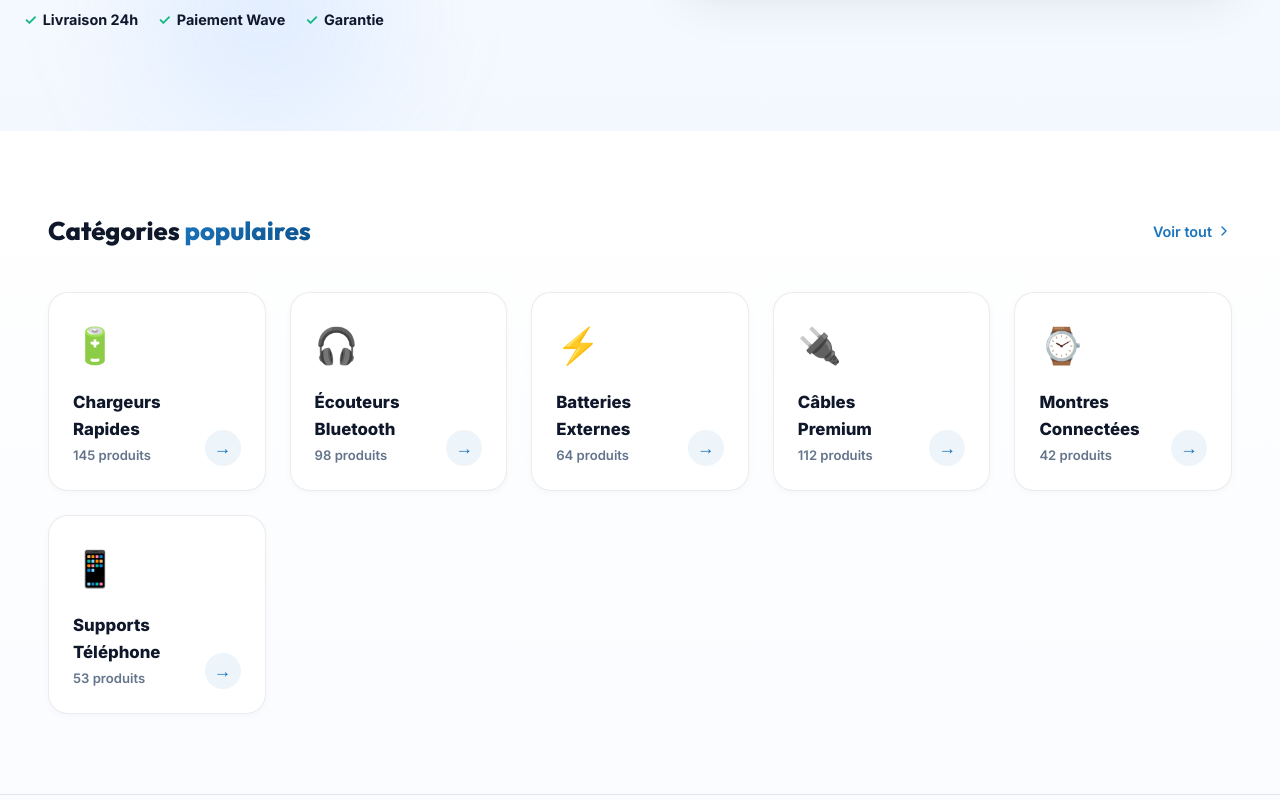
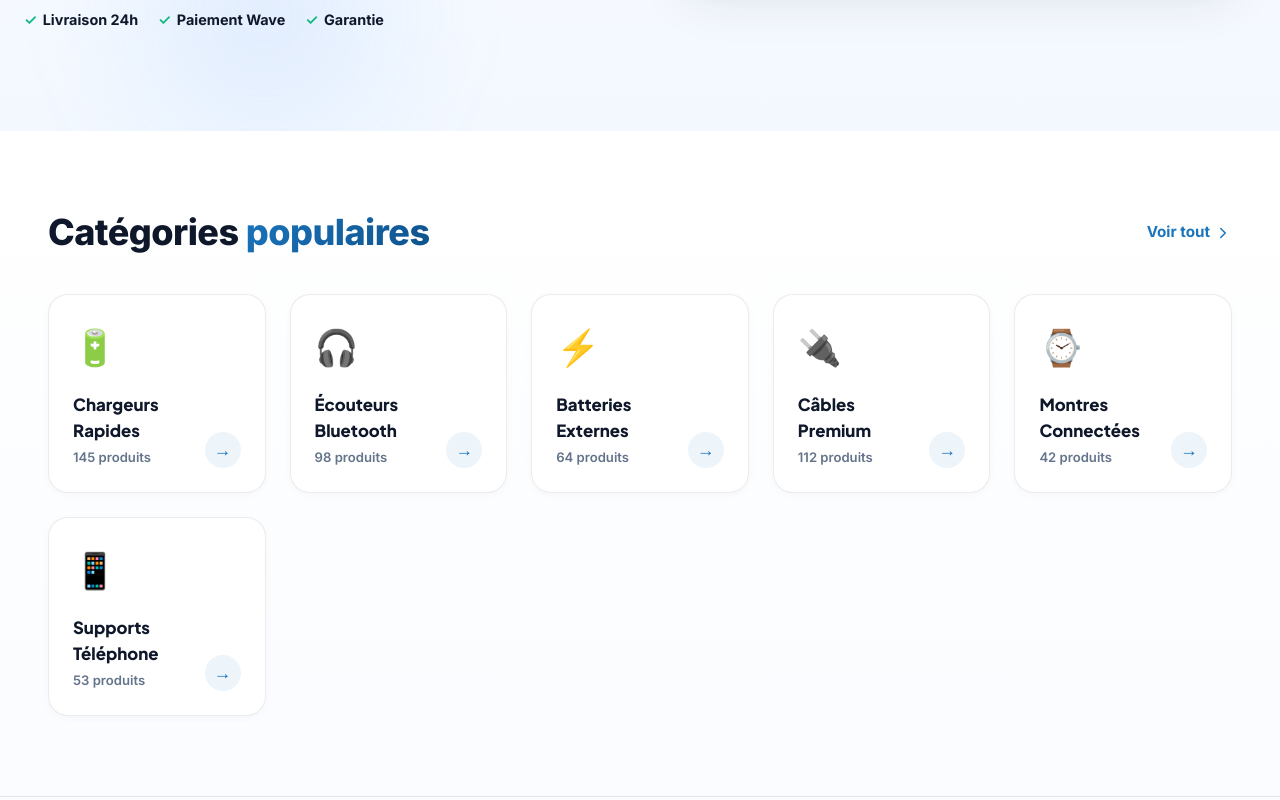
Before and after one commit to sekhoutoure/sentech-plus, a Next.js app: page / in a window 1280 px wide. Shown: the part 800-1600 px from the top of the page. Built offline with nearby package versions, Linux system fonts and the light colour scheme; no server answers; the database is empty.

Commit message:
feat: enhance depth with multi-layered composition, Plus Jakarta Sans typography (64px Hero, 40px Sections, 17px Body), CTA scale hover and 500ms section scroll reveal

```diff
--- a/src/app/globals.css
+++ b/src/app/globals.css
@@ -206,8 +206,8 @@ body {
 
 .btn-primary:hover {
   background: #0d528c;
-  transform: translateY(-2px);
-  box-shadow: 0 10px 25px rgba(13, 82, 140, 0.35);
+  transform: translateY(-2px) scale(1.02);
+  box-shadow: 0 12px 28px rgba(13, 82, 140, 0.35);
 }
 
 .btn-primary:active {
@@ -236,7 +236,8 @@ body {
 .btn-secondary:hover {
   background: #f1f5f9;
   border-color: rgba(15, 23, 42, 0.2);
-  transform: translateY(-2px);
+  transform: translateY(-2px) scale(1.02);
+  box-shadow: 0 8px 20px rgba(15, 23, 42, 0.08);
 }
 
 .btn-secondary:active {
@@ -251,8 +252,6 @@ body {
   border-radius: 6px;
   font-size: 0.75rem;
   font-weight: 700;
-  letter-spacing: 0.5px;
-  display: inline-block;
 }
 
 .badge-new {
--- a/src/app/layout.tsx
+++ b/src/app/layout.tsx
@@ -1,11 +1,17 @@
-import type { Metadata } from 'next';
-import { Inter, Outfit } from 'next/font/google';
+import { Plus_Jakarta_Sans, Inter, Outfit } from 'next/font/google';
 import './globals.css';
 import { CartProvider } from '@/context/CartContext';
 import { WishlistProvider } from '@/context/WishlistContext';
 import { ToastProvider } from '@/context/ToastContext';
 import SiteChrome from '@/components/layout/SiteChrome';
 import PageTransition from '@/components/ui/PageTransition';
+import type { Metadata } from 'next';
+
+const plusJakartaSans = Plus_Jakarta_Sans({
+  subsets: ['latin'],
+  variable: '--font-plus-jakarta',
+  display: 'swap',
+});
 
 const inter = Inter({
   subsets: ['latin'],
@@ -58,7 +64,7 @@ export default function RootLayout({
   children: React.ReactNode;
 }) {
   return (
-    <html lang="fr" className={`${inter.variable} ${outfit.variable}`} style={{ scrollBehavior: 'smooth' }}>
+    <html lang="fr" className={`${plusJakartaSans.variable} ${inter.variable} ${outfit.variable}`} style={{ scrollBehavior: 'smooth' }}>
       <head>
         <script
           type="application/ld+json"
--- a/src/app/page.tsx
+++ b/src/app/page.tsx
@@ -14,6 +14,7 @@ import { fetchProducts } from '@/lib/supabase';
 import ProductCard from '@/components/ui/ProductCard';
 import CountdownTimer from '@/components/ui/CountdownTimer';
 import AnimatedCounter from '@/components/ui/AnimatedCounter';
+import ScrollReveal from '@/components/ui/ScrollReveal';
 import { useToast } from '@/context/ToastContext';
 
 // ── Top 6 essential categories ──
@@ -342,14 +343,15 @@ export default function HomePage() {
       {/* ═══════════════════════════════════════════════
           SECTION 2 : CATÉGORIES POPULAIRES
       ═══════════════════════════════════════════════ */}
+      <ScrollReveal animation="fade-up">
         <section className="section-padding" style={{ background: 'linear-gradient(180deg, #ffffff 0%, #fafcff 100%)' }}>
           <div style={{ maxWidth: '1400px', margin: '0 auto', padding: '0 24px' }}>
             <div style={{ display: 'flex', alignItems: 'center', justifyContent: 'space-between', marginBottom: '40px' }}>
-            <h2 style={{ fontSize: '1.6rem', fontWeight: 800, fontFamily: 'Outfit, sans-serif', color: 'var(--color-foreground)' }}>
+              <h2 className="section-title" style={{ color: 'var(--color-foreground)', marginBottom: 0 }}>
                 Catégories <span className="sentech-gradient-text">populaires</span>
               </h2>
-            <Link href="/boutique" style={{ textDecoration: 'none', color: '#1b75bc', fontSize: '0.9rem', fontWeight: 600, display: 'flex', alignItems: 'center', gap: '4px' }}>
-              Voir tout <ChevronRight size={16} />
+              <Link href="/boutique" style={{ textDecoration: 'none', color: '#1b75bc', fontSize: '0.95rem', fontWeight: 700, display: 'flex', alignItems: 'center', gap: '4px' }}>
+                Voir tout <ChevronRight size={18} />
               </Link>
             </div>
 
@@ -416,7 +418,7 @@ export default function HomePage() {
                       {/* Bottom: Title + Count (Left), Arrow (Right) */}
                       <div style={{ display: 'flex', alignItems: 'flex-end', justifyContent: 'space-between' }}>
                         <div>
-                        <div style={{ fontSize: '1.05rem', fontWeight: 800, color: '#0f172a', fontFamily: 'var(--font-inter, Inter), sans-serif', marginBottom: '2px' }}>
+                          <div style={{ fontSize: '1.05rem', fontWeight: 800, color: '#0f172a', fontFamily: 'var(--font-plus-jakarta, Plus Jakarta Sans), sans-serif', marginBottom: '2px' }}>
                             {cat.name}
                           </div>
                           <div style={{ fontSize: '0.82rem', color: '#64748b', fontWeight: 600 }}>
@@ -445,6 +447,7 @@ export default function HomePage() {
             </div>
           </div>
         </section>
+      </ScrollReveal>
 
       {/* ═══════════════════════════════════════════════
           SECTION 3 : 🔥 OFFRES FLASH
--- a/src/components/ui/ScrollReveal.tsx
+++ b/src/components/ui/ScrollReveal.tsx
@@ -42,22 +42,22 @@ export default function ScrollReveal({
   const animationStyles: Record<string, React.CSSProperties> = {
     'fade-up': {
       opacity: isVisible ? 1 : 0,
-      transform: isVisible ? 'translateY(0)' : 'translateY(24px)',
-      transition: `opacity 250ms ease-out ${delay}ms, transform 250ms ease-out ${delay}ms`,
+      transform: isVisible ? 'translateY(0)' : 'translateY(40px)',
+      transition: `opacity 500ms cubic-bezier(0.4, 0, 0.2, 1) ${delay}ms, transform 500ms cubic-bezier(0.4, 0, 0.2, 1) ${delay}ms`,
     },
     'fade-in': {
       opacity: isVisible ? 1 : 0,
-      transition: `opacity 250ms ease-out ${delay}ms`,
+      transition: `opacity 500ms cubic-bezier(0.4, 0, 0.2, 1) ${delay}ms`,
     },
     'slide-up': {
       opacity: isVisible ? 1 : 0,
-      transform: isVisible ? 'translateY(0)' : 'translateY(32px)',
-      transition: `opacity 250ms ease-out ${delay}ms, transform 250ms ease-out ${delay}ms`,
+      transform: isVisible ? 'translateY(0)' : 'translateY(40px)',
+      transition: `opacity 500ms cubic-bezier(0.4, 0, 0.2, 1) ${delay}ms, transform 500ms cubic-bezier(0.4, 0, 0.2, 1) ${delay}ms`,
     },
     'scale-up': {
       opacity: isVisible ? 1 : 0,
       transform: isVisible ? 'scale(1)' : 'scale(0.95)',
-      transition: `opacity 250ms ease-out ${delay}ms, transform 250ms ease-out ${delay}ms`,
+      transition: `opacity 500ms cubic-bezier(0.4, 0, 0.2, 1) ${delay}ms, transform 500ms cubic-bezier(0.4, 0, 0.2, 1) ${delay}ms`,
     },
   };
 
```
Lines whose indentation alone changed are shown as unchanged.
